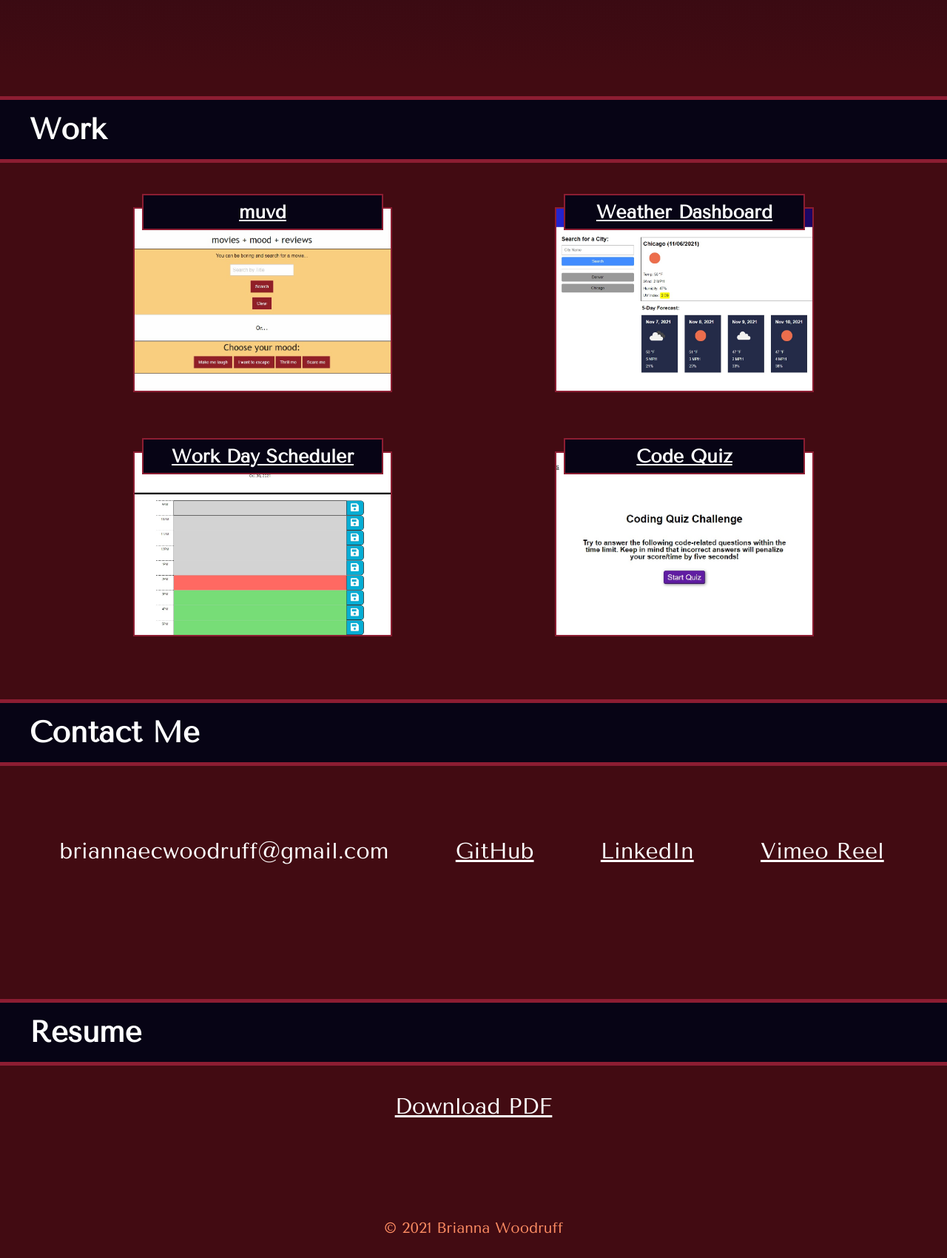
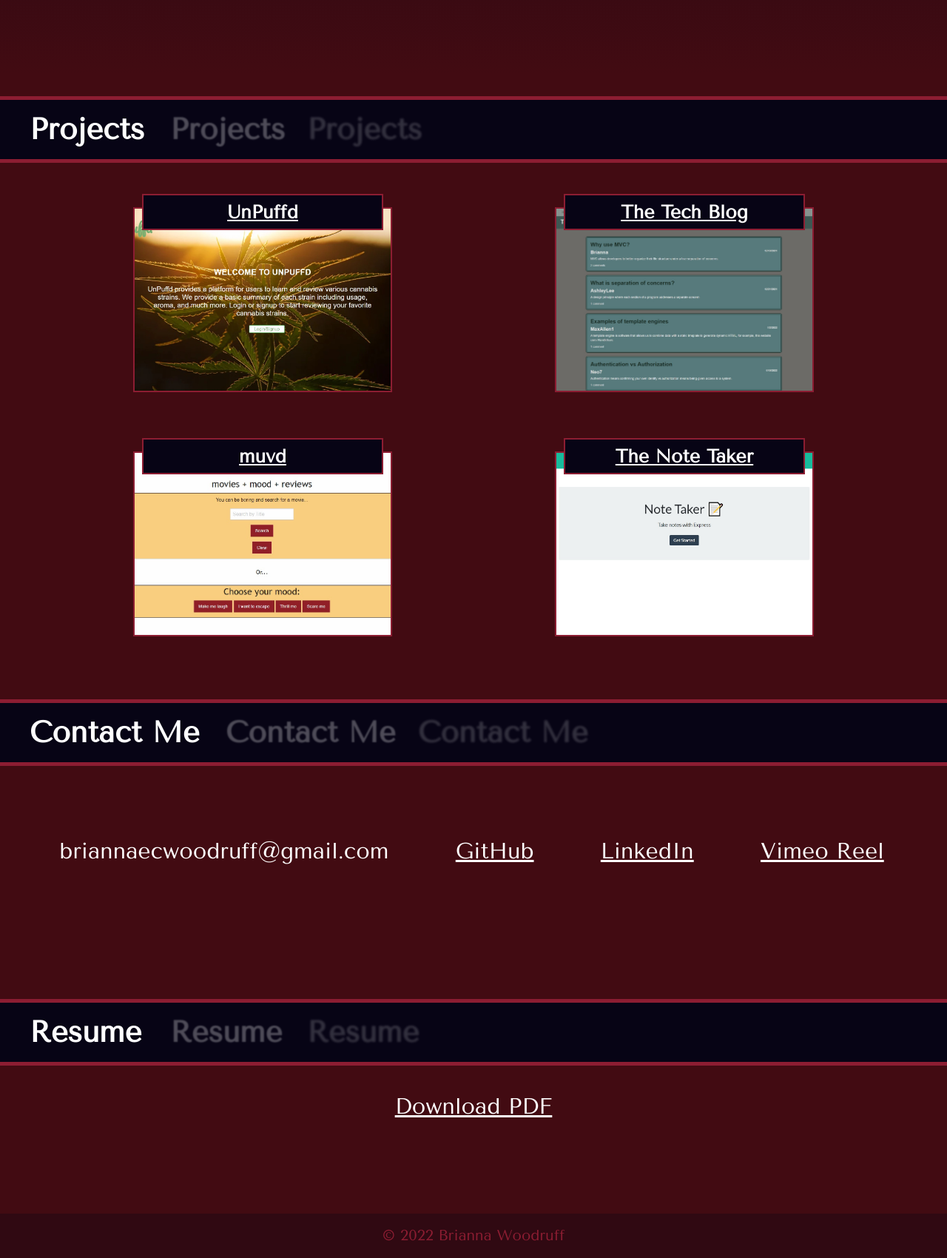
Before and after one commit to briannawoodruff/Portfolio, a plain HTML site: page index.html in a window 1280 px wide. Shown: the part 700-2400 px from the top of the page at 74% size. Drawn offline with nearby package versions, Linux system fonts and the light colour scheme; a web font is replaced by a local one.

Commit message:
work updates and minor css changes

```diff
--- a/assets/css/style.css
+++ b/assets/css/style.css
@@ -74,6 +74,10 @@ main {
   flex-wrap: wrap;
 }
 
+h1 {
+  text-shadow: 5px 6px 5px rgba(0, 0, 0, 0.844);
+}
+
 .card {
   font-family: 'Tenor Sans', sans-serif;
   width: 100%;
@@ -89,6 +93,22 @@ main {
   font-size: 40px;
   padding: 20px;
   padding-left: 40px;
+}
+
+#aboutmetitle {
+  text-shadow: 225px 0px 2px rgba(255, 255, 255, 0.289), 450px 0px 3px rgba(255, 255, 255, 0.179);
+}
+
+#projectstitle {
+  text-shadow: 190px 0px 2px rgba(255, 255, 255, 0.289), 375px 0px 3px rgba(255, 255, 255, 0.179);
+}
+
+#contactmetitle {
+  text-shadow: 265px 0px 2px rgba(255, 255, 255, 0.289), 525px 0px 3px rgba(255, 255, 255, 0.179);
+}
+
+#resumetitle {
+  text-shadow: 190px 0px 2px rgba(255, 255, 255, 0.289), 375px 0px 3px rgba(255, 255, 255, 0.179);
 }
 
 .card p {
@@ -173,23 +193,24 @@ main {
   background-size: cover;
 }
 
-.weather-dash {
-  background-image: url(../images/ScreenCapture-WeatherDashboard.jpg);
+.note-taker {
+  background-image: url(../images/ScreenCapture-NoteTakerApp.jpg);
   background-size: 100%;
   background-repeat: no-repeat;
+  background-position: top;
   background-size: cover;
 }
 
-.work-scheduler {
-  background-image: url(../images/ScreenCapture-WorkDayScheduler.jpg);
+.unpuffd {
+  background-image: url(../images/ScreenCapture-Unpuffd.jpg);
   background-size: 100%;
   background-repeat: no-repeat;
   background-position: bottom;
   background-size: cover;
 }
 
-.code-quiz {
-  background-image: url(../images/ScreenCapture-CodeQuiz.jpg);
+.tech-blog {
+  background-image: url(../images/ScreenCapture-the-mvc-techblog.jpg);
   background-size: 100%;
   background-repeat: no-repeat;
   background-position: top;
@@ -230,14 +251,19 @@ main {
 
 footer {
   position: absolute;
-  color: var(--hover);
+  color: var(--border);
   bottom: 0px;
   width: 100%;
+  height: 15px;
   padding: 30px;
   font-family: 'Tenor Sans', sans-serif;
   text-align: center;
+  background-color: rgba(7, 4, 21, 0.282);
 }
 
+footer p {
+  margin-top: -10px;
+}
 
 /* Pseudo-elements */
 .code-card,
@@ -324,6 +350,13 @@ a:hover a {
       margin-bottom: -125px;
     }
 
+    #aboutmetitle,
+    #projectstitle,
+    #contactmetitle,
+    #resumetitle {
+      text-shadow: none;
+    }
+
     section {
       text-align: center;
     }
@@ -382,6 +415,13 @@ a:hover a {
       margin-bottom: -125px;
     }
 
+    #aboutmetitle,
+    #projectstitle,
+    #contactmetitle,
+    #resumetitle {
+      text-shadow: none;
+    }
+
     .About-Me {
       display: flex;
       flex-wrap: wrap;
--- a/index.html
+++ b/index.html
@@ -39,7 +39,7 @@
 
     <main>
         <section id="About-Me" class="card About-Me">
-            <h2>About Me</h2>
+            <h2 id="aboutmetitle">About Me</h2>
             <div class="avatar">
                 <img src="./assets/images/profile_img.png" class="profile-img" alt="" />
             </div>
@@ -58,38 +58,38 @@
 
         <section id="Work" class="Work">
             <div class="card">
-                <h2>Work</h2>
+                <h2 id="projectstitle">Projects</h2>
             </div>
 
             <div class="container">
+                <a target="_blank" href="https://unpuffd.herokuapp.com/">
+                    <div class="code-card unpuffd">
+                        <h3 class="card-header">UnPuffd</h3>
+                    </div>
+                </a>
+
+                <a target="_blank" href="https://the-mvc-techblog.herokuapp.com/">
+                    <div class="code-card tech-blog">
+                        <h3 class="card-header">The Tech Blog</h3>
+                    </div>
+                </a>
+
                 <a target="_blank" href="https://coding-p1-g1.github.io/muvd/">
                     <div class="code-card muvd">
                         <h3 class="card-header">muvd</h3>
                     </div>
                 </a>
 
-                <a target="_blank" href="https://briannawoodruff.github.io/Weather-Dashboard/">
-                    <div class="code-card weather-dash">
-                        <h3 class="card-header">Weather Dashboard</h3>
-                    </div>
-                </a>
-
-                <a target="_blank" href="https://briannawoodruff.github.io/Work-Day-Scheduler/">
-                    <div class="code-card work-scheduler">
-                        <h3 class="card-header">Work Day Scheduler</h3>
-                    </div>
-                </a>
-
-                <a target="_blank" href="https://briannawoodruff.github.io/04-Web-APIs-Code-Quiz/">
-                    <div class="code-card code-quiz">
-                        <h3 class="card-header">Code Quiz</h3>
+                <a target="_blank" href="https://note-taker-app-bw.herokuapp.com/">
+                    <div class="code-card note-taker">
+                        <h3 class="card-header">The Note Taker</h3>
                     </div>
                 </a>
             </div>
         </section>
 
         <section id="Contact-Me" class="card Contact-Me">
-            <h2>Contact Me</h2>
+            <h2 id="contactmetitle">Contact Me</h2>
             <ul class="contact-links">
                 <li class="all">briannaecwoodruff@gmail.com</li>
                 <li>
@@ -105,9 +105,9 @@
         </section>
 
         <section id="Resume" class="card Resume">
-            <h2>Resume</h2>
+            <h2 id="resumetitle">Resume</h2>
             <p>
-                <a href="assets\css\files\Brianna-Woodruff_Resume-2021.pdf" download> Download PDF
+                <a href="assets/files/Brianna-Woodruff_Remsume-2022.pdf" download> Download PDF
                 </a>
             </p>
         </section>
@@ -115,7 +115,7 @@
 
     <footer>
         <p>
-            &copy; 2021 Brianna Woodruff
+            &copy; 2022 Brianna Woodruff
         </p>
     </footer>
 </body>
```
Also changed, not shown: assets/images/ScreenCapture-NoteTakerApp.jpg (added), assets/images/ScreenCapture-Unpuffd.jpg (added), assets/images/ScreenCapture-the-mvc-techblog.jpg (added), 3 other files.
